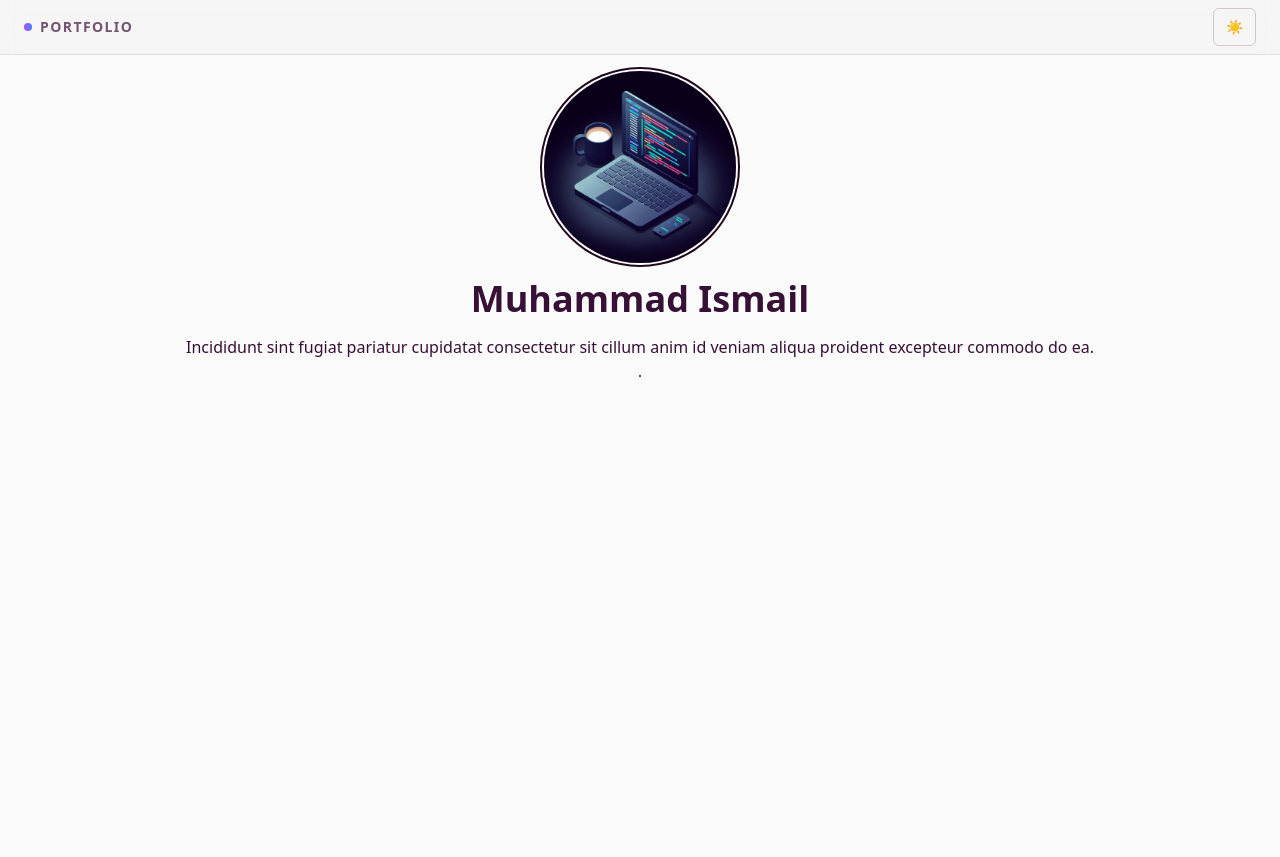
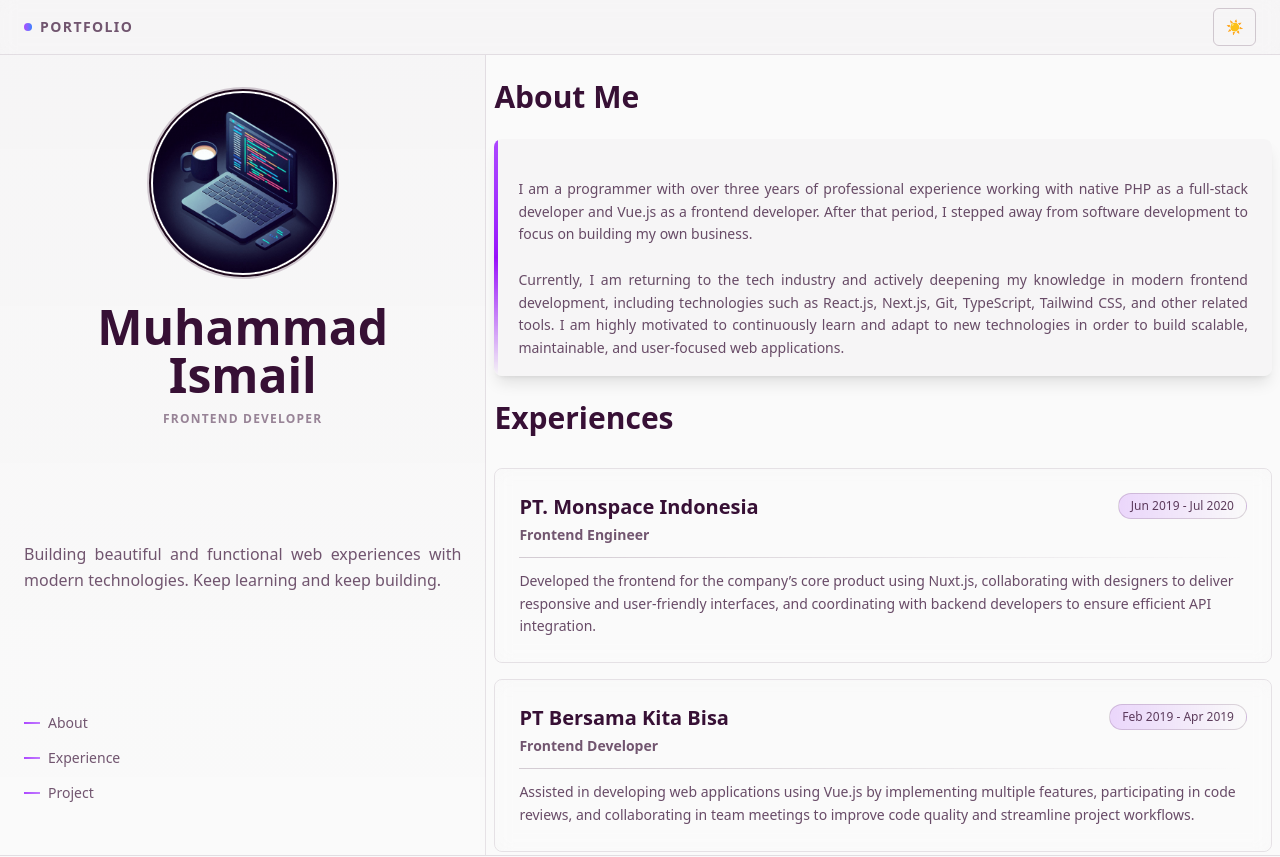
Before and after one commit to mi-web-89/my-portofolio, a Next.js app: page / in a window 1280 px wide. Shown: the top 857 px of the page. Built offline with nearby package versions, Linux system fonts and the light colour scheme.

Commit message:
style: formatting style base layout

```diff
--- a/app/globals.css
+++ b/app/globals.css
@@ -30,3 +30,22 @@ body {
 html {
   scroll-behavior: smooth;
 }
+
+/* Hide scrollbar for scrollable sections */
+.overflow-y-auto::-webkit-scrollbar {
+  width: 0;
+}
+
+.overflow-y-auto::-webkit-scrollbar-track {
+  background: transparent;
+}
+
+.overflow-y-auto::-webkit-scrollbar-thumb {
+  background: transparent;
+}
+
+/* Firefox */
+.overflow-y-auto {
+  scrollbar-width: none;
+  -ms-overflow-style: none;
+}
--- a/app/page.tsx
+++ b/app/page.tsx
@@ -1,21 +1,34 @@
-import { Avatar } from "./components/avatar";
-import defaultAvatar from "../public/hero_setup.png";
+import { About } from "./components/about";
+import { Experiences } from "./components/experiences";
+import { Projects } from "./components/projects";
+import { Navbar } from "./components/navbar";
+import { Footer } from "./components/footer";
+import { Profile } from "./components/profile";
+
+// tailwind -> mengelola duplikasi
 
 export default function Home() {
   return (
-    <main className="min-h-screen flex flex-col items-center">
-      {/* profile */}
-      <section className="flex flex-col items-center justify-center space-y-4 py-4 px-1">
-        <Avatar src={defaultAvatar} size={192} alt="User Avatar" />
-        <h1 className="text-4xl font-bold">Muhammad Ismail</h1>
-        <p className="text-justify">
-          Incididunt sint fugiat pariatur cupidatat consectetur sit cillum anim
-          id veniam aliqua proident excepteur commodo do ea.
-        </p>
-      </section>
+    <div className="flex flex-col min-h-screen">
+      <main className="flex flex-col md:flex-row flex-1 overflow-hidden md:overflow-visible px-1 md:px-0">
+        {/* profile section */}
+        <section className="w-full md:w-[38%] md:h-screen flex flex-col justify-between py-6 md:py-8 px-4 md:px-6 border-b md:border-b-0 md:border-r border-current/10 flex-shrink-0 bg-gradient-to-b from-current/2 to-transparent overflow-hidden">
+          <Profile />
 
-      {/* resume */}
-      <section className="border border-amber-800"></section>
-    </main>
+          {/* Bottom section */}
+          <Navbar className="my-5" />
+        </section>
+
+        {/* resume section */}
+        <section className="w-full md:w-[62%] md:h-screen overflow-y-auto px-2">
+          <About className="space-y-6 py-6" />
+          <Experiences className="space-y-6" />
+          <Projects className="space-y-6 mt-12 pb-10" />
+        </section>
+      </main>
+
+      {/* footer */}
+      <Footer className="border-t border-current/10 bg-gradient-to-t from-current/2 to-transparent py-6 px-4 md:px-6" />
+    </div>
   );
 }
--- a/package.json
+++ b/package.json
@@ -9,6 +9,7 @@
     "lint": "next lint"
   },
   "dependencies": {
+    "lucide-react": "^0.563.0",
     "next": "^15.5.9",
     "react": "19.1.0",
     "react-dom": "19.1.0"
```
Also changed, not shown: 1 other file (tests, documents, lock files or other folders).
